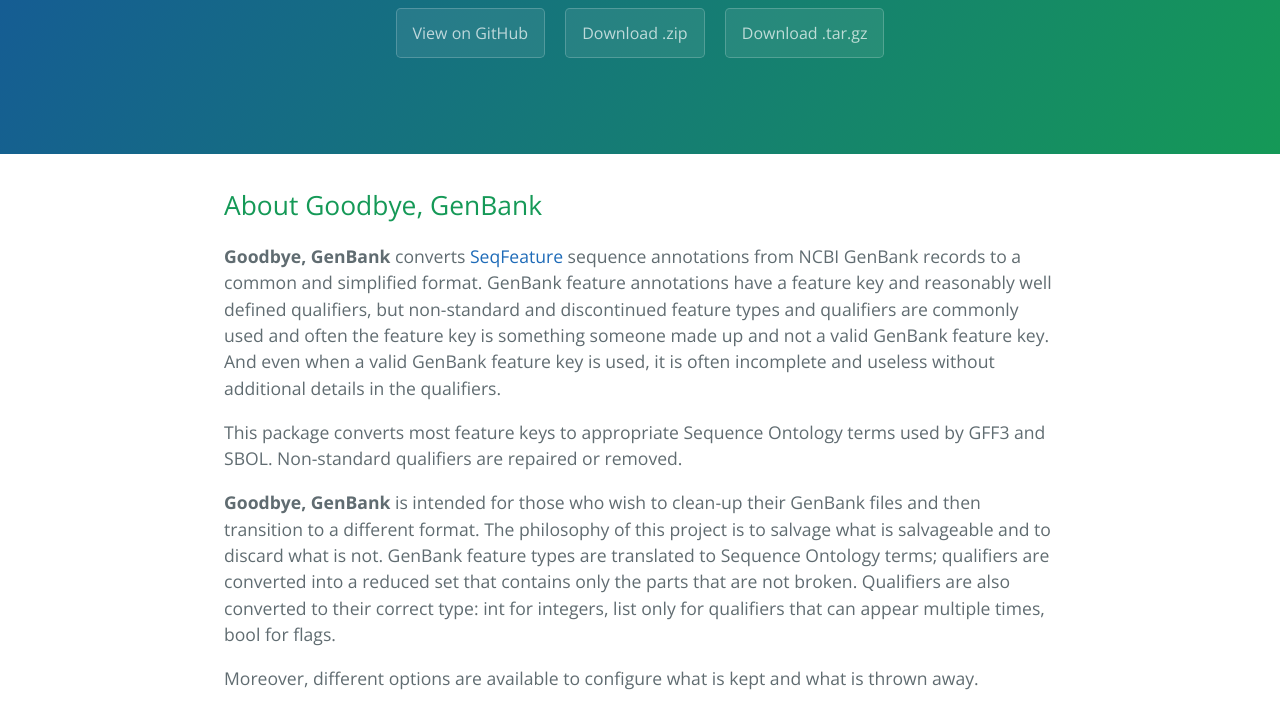
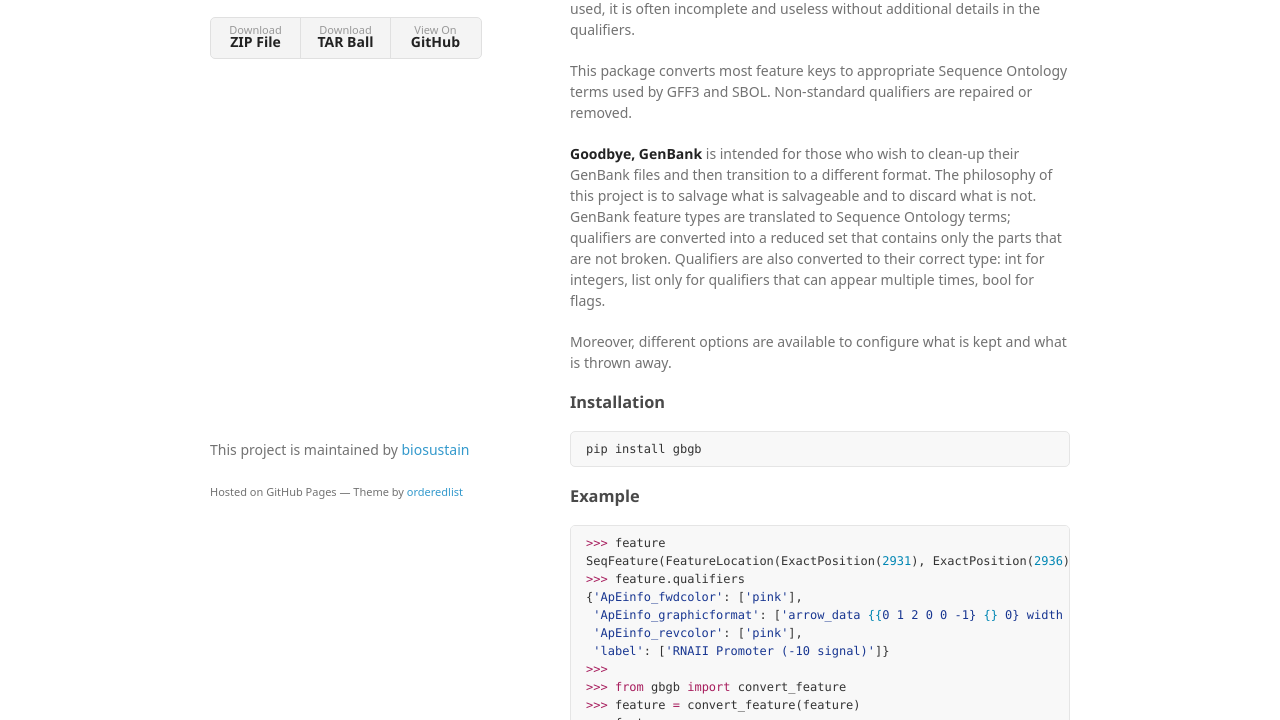
Before and after one commit to biosustain/goodbye-genbank, a plain HTML site: page index.html in a window 1280 px wide. Shown: the part 229-949 px from the top of the page. Drawn offline with nearby package versions, Linux system fonts and the light colour scheme; a web font is replaced by a local one.

Commit message:
Create gh-pages branch via GitHub

```diff
--- a/index.html
+++ b/index.html
@@ -1,25 +1,34 @@
-<!DOCTYPE html>
-<html lang="en-us">
+<!doctype html>
+<html>
   <head>
-    <meta charset="UTF-8">
+    <meta charset="utf-8">
+    <meta http-equiv="X-UA-Compatible" content="chrome=1">
     <title>Goodbye-Genbank by biosustain</title>
-    <meta name="viewport" content="width=device-width, initial-scale=1">
-    <link rel="stylesheet" type="text/css" href="stylesheets/normalize.css" media="screen">
-    <link href='https://fonts.googleapis.com/css?family=Open+Sans:400,700' rel='stylesheet' type='text/css'>
-    <link rel="stylesheet" type="text/css" href="stylesheets/stylesheet.css" media="screen">
-    <link rel="stylesheet" type="text/css" href="stylesheets/github-light.css" media="screen">
+
+    <link rel="stylesheet" href="stylesheets/styles.css">
+    <link rel="stylesheet" href="stylesheets/github-light.css">
+    <meta name="viewport" content="width=device-width">
+    <!--[if lt IE 9]>
+    <script src="//html5shiv.googlecode.com/svn/trunk/html5.js"></script>
+    <![endif]-->
   </head>
   <body>
-    <section class="page-header">
-      <h1 class="project-name">Goodbye-Genbank</h1>
-      <h2 class="project-tagline">A Python package for Biopython that gives feature annotations from GenBank records a new and better life</h2>
-      <a href="https://github.com/biosustain/goodbye-genbank" class="btn">View on GitHub</a>
-      <a href="https://github.com/biosustain/goodbye-genbank/zipball/master" class="btn">Download .zip</a>
-      <a href="https://github.com/biosustain/goodbye-genbank/tarball/master" class="btn">Download .tar.gz</a>
-    </section>
+    <div class="wrapper">
+      <header>
+        <h1>Goodbye-Genbank</h1>
+        <p>A Python package for Biopython that gives feature annotations from GenBank records a new and better life</p>
 
-    <section class="main-content">
-      <h2>
+        <p class="view"><a href="https://github.com/biosustain/goodbye-genbank">View the Project on GitHub <small>biosustain/goodbye-genbank</small></a></p>
+
+
+        <ul>
+          <li><a href="https://github.com/biosustain/goodbye-genbank/zipball/master">Download <strong>ZIP File</strong></a></li>
+          <li><a href="https://github.com/biosustain/goodbye-genbank/tarball/master">Download <strong>TAR Ball</strong></a></li>
+          <li><a href="https://github.com/biosustain/goodbye-genbank">View On <strong>GitHub</strong></a></li>
+        </ul>
+      </header>
+      <section>
+        <h2>
 <a id="about-goodbye-genbank" class="anchor" href="#about-goodbye-genbank" aria-hidden="true"><span aria-hidden="true" class="octicon octicon-link"></span></a>About Goodbye, GenBank</h2>
 
 <p><strong>Goodbye, GenBank</strong> converts <a href="http://biopython.org/DIST/docs/api/Bio.SeqFeature.SeqFeature-class.html">SeqFeature</a> sequence annotations from NCBI GenBank records to a common and simplified format. GenBank feature annotations have a feature key and reasonably well defined qualifiers, but non-standard and discontinued feature types and qualifiers are commonly used and often the feature key is something someone made up and not a valid GenBank feature key. And even when a valid GenBank feature key is used, it is often incomplete and useless without additional details in the qualifiers.</p>
@@ -212,15 +221,13 @@ qualifier.</p>
 <a id="support-or-contact" class="anchor" href="#support-or-contact" aria-hidden="true"><span aria-hidden="true" class="octicon octicon-link"></span></a>Support or Contact</h3>
 
 <p>If you have any questions or suggestions or if you have found a unique new specimen of GenBank files that you would like to convert, please open an issue.</p>
-
-      <footer class="site-footer">
-        <span class="site-footer-owner"><a href="https://github.com/biosustain/goodbye-genbank">Goodbye-Genbank</a> is maintained by <a href="https://github.com/biosustain">biosustain</a>.</span>
-
-        <span class="site-footer-credits">This page was generated by <a href="https://pages.github.com">GitHub Pages</a> using the <a href="https://github.com/jasonlong/cayman-theme">Cayman theme</a> by <a href="https://twitter.com/jasonlong">Jason Long</a>.</span>
+      </section>
+      <footer>
+        <p>This project is maintained by <a href="https://github.com/biosustain">biosustain</a></p>
+        <p><small>Hosted on GitHub Pages &mdash; Theme by <a href="https://github.com/orderedlist">orderedlist</a></small></p>
       </footer>
-
-    </section>
-
+    </div>
+    <script src="javascripts/scale.fix.js"></script>
 
   </body>
 </html>
--- /dev/null
+++ b/javascripts/scale.fix.js
@@ -0,0 +1,17 @@
+var metas = document.getElementsByTagName('meta');
+var i;
+if (navigator.userAgent.match(/iPhone/i)) {
+  for (i=0; i<metas.length; i++) {
+    if (metas[i].name == "viewport") {
+      metas[i].content = "width=device-width, minimum-scale=1.0, maximum-scale=1.0";
+    }
+  }
+  document.addEventListener("gesturestart", gestureStart, false);
+}
+function gestureStart() {
+  for (i=0; i<metas.length; i++) {
+    if (metas[i].name == "viewport") {
+      metas[i].content = "width=device-width, minimum-scale=0.25, maximum-scale=1.6";
+    }
+  }
+}
--- /dev/null
+++ b/stylesheets/styles.css
@@ -0,0 +1,324 @@
+@font-face {
+  font-family: 'Noto Sans';
+  font-weight: 400;
+  font-style: normal;
+  src: url('../fonts/Noto-Sans-regular/Noto-Sans-regular.eot');
+  src: url('../fonts/Noto-Sans-regular/Noto-Sans-regular.eot?#iefix') format('embedded-opentype'),
+       local('Noto Sans'),
+       local('Noto-Sans-regular'),
+       url('../fonts/Noto-Sans-regular/Noto-Sans-regular.woff2') format('woff2'),
+       url('../fonts/Noto-Sans-regular/Noto-Sans-regular.woff') format('woff'),
+       url('../fonts/Noto-Sans-regular/Noto-Sans-regular.ttf') format('truetype'),
+       url('../fonts/Noto-Sans-regular/Noto-Sans-regular.svg#NotoSans') format('svg');
+}
+
+@font-face {
+  font-family: 'Noto Sans';
+  font-weight: 700;
+  font-style: normal;
+  src: url('../fonts/Noto-Sans-700/Noto-Sans-700.eot');
+  src: url('../fonts/Noto-Sans-700/Noto-Sans-700.eot?#iefix') format('embedded-opentype'),
+       local('Noto Sans Bold'),
+       local('Noto-Sans-700'),
+       url('../fonts/Noto-Sans-700/Noto-Sans-700.woff2') format('woff2'),
+       url('../fonts/Noto-Sans-700/Noto-Sans-700.woff') format('woff'),
+       url('../fonts/Noto-Sans-700/Noto-Sans-700.ttf') format('truetype'),
+       url('../fonts/Noto-Sans-700/Noto-Sans-700.svg#NotoSans') format('svg');
+}
+
+@font-face {
+  font-family: 'Noto Sans';
+  font-weight: 400;
+  font-style: italic;
+  src: url('../fonts/Noto-Sans-italic/Noto-Sans-italic.eot');
+  src: url('../fonts/Noto-Sans-italic/Noto-Sans-italic.eot?#iefix') format('embedded-opentype'),
+       local('Noto Sans Italic'),
+       local('Noto-Sans-italic'),
+       url('../fonts/Noto-Sans-italic/Noto-Sans-italic.woff2') format('woff2'),
+       url('../fonts/Noto-Sans-italic/Noto-Sans-italic.woff') format('woff'),
+       url('../fonts/Noto-Sans-italic/Noto-Sans-italic.ttf') format('truetype'),
+       url('../fonts/Noto-Sans-italic/Noto-Sans-italic.svg#NotoSans') format('svg');
+}
+
+@font-face {
+  font-family: 'Noto Sans';
+  font-weight: 700;
+  font-style: italic;
+  src: url('../fonts/Noto-Sans-700italic/Noto-Sans-700italic.eot');
+  src: url('../fonts/Noto-Sans-700italic/Noto-Sans-700italic.eot?#iefix') format('embedded-opentype'),
+       local('Noto Sans Bold Italic'),
+       local('Noto-Sans-700italic'),
+       url('../fonts/Noto-Sans-700italic/Noto-Sans-700italic.woff2') format('woff2'),
+       url('../fonts/Noto-Sans-700italic/Noto-Sans-700italic.woff') format('woff'),
+       url('../fonts/Noto-Sans-700italic/Noto-Sans-700italic.ttf') format('truetype'),
+       url('../fonts/Noto-Sans-700italic/Noto-Sans-700italic.svg#NotoSans') format('svg');
+}
+
+body {
+  background-color: #fff;
+  padding:50px;
+  font: 14px/1.5 "Noto Sans", "Helvetica Neue", Helvetica, Arial, sans-serif;
+  color:#727272;
+  font-weight:400;
+}
+
+h1, h2, h3, h4, h5, h6 {
+  color:#222;
+  margin:0 0 20px;
+}
+
+p, ul, ol, table, pre, dl {
+  margin:0 0 20px;
+}
+
+h1, h2, h3 {
+  line-height:1.1;
+}
+
+h1 {
+  font-size:28px;
+}
+
+h2 {
+  color:#393939;
+}
+
+h3, h4, h5, h6 {
+  color:#494949;
+}
+
+a {
+  color:#39c;
+  text-decoration:none;
+}
+
+a:hover {
+  color:#069;
+}
+
+a small {
+  font-size:11px;
+  color:#777;
+  margin-top:-0.3em;
+  display:block;
+}
+
+a:hover small {
+  color:#777;
+}
+
+.wrapper {
+  width:860px;
+  margin:0 auto;
+}
+
+blockquote {
+  border-left:1px solid #e5e5e5;
+  margin:0;
+  padding:0 0 0 20px;
+  font-style:italic;
+}
+
+code, pre {
+  font-family:Monaco, Bitstream Vera Sans Mono, Lucida Console, Terminal, Consolas, Liberation Mono, DejaVu Sans Mono, Courier New, monospace;
+  color:#333;
+  font-size:12px;
+}
+
+pre {
+  padding:8px 15px;
+  background: #f8f8f8;
+  border-radius:5px;
+  border:1px solid #e5e5e5;
+  overflow-x: auto;
+}
+
+table {
+  width:100%;
+  border-collapse:collapse;
+}
+
+th, td {
+  text-align:left;
+  padding:5px 10px;
+  border-bottom:1px solid #e5e5e5;
+}
+
+dt {
+  color:#444;
+  font-weight:700;
+}
+
+th {
+  color:#444;
+}
+
+img {
+  max-width:100%;
+}
+
+header {
+  width:270px;
+  float:left;
+  position:fixed;
+  -webkit-font-smoothing:subpixel-antialiased;
+}
+
+header ul {
+  list-style:none;
+  height:40px;
+  padding:0;
+  background: #f4f4f4;
+  border-radius:5px;
+  border:1px solid #e0e0e0;
+  width:270px;
+}
+
+header li {
+  width:89px;
+  float:left;
+  border-right:1px solid #e0e0e0;
+  height:40px;
+}
+
+header li:first-child a {
+  border-radius:5px 0 0 5px;
+}
+
+header li:last-child a {
+  border-radius:0 5px 5px 0;
+}
+
+header ul a {
+  line-height:1;
+  font-size:11px;
+  color:#999;
+  display:block;
+  text-align:center;
+  padding-top:6px;
+  height:34px;
+}
+
+header ul a:hover {
+  color:#999;
+}
+
+header ul a:active {
+  background-color:#f0f0f0;
+}
+
+strong {
+  color:#222;
+  font-weight:700;
+}
+
+header ul li + li + li {
+  border-right:none;
+  width:89px;
+}
+
+header ul a strong {
+  font-size:14px;
+  display:block;
+  color:#222;
+}
+
+section {
+  width:500px;
+  float:right;
+  padding-bottom:50px;
+}
+
+small {
+  font-size:11px;
+}
+
+hr {
+  border:0;
+  background:#e5e5e5;
+  height:1px;
+  margin:0 0 20px;
+}
+
+footer {
+  width:270px;
+  float:left;
+  position:fixed;
+  bottom:50px;
+  -webkit-font-smoothing:subpixel-antialiased;
+}
+
+@media print, screen and (max-width: 960px) {
+
+  div.wrapper {
+    width:auto;
+    margin:0;
+  }
+
+  header, section, footer {
+    float:none;
+    position:static;
+    width:auto;
+  }
+
+  header {
+    padding-right:320px;
+  }
+
+  section {
+    border:1px solid #e5e5e5;
+    border-width:1px 0;
+    padding:20px 0;
+    margin:0 0 20px;
+  }
+
+  header a small {
+    display:inline;
+  }
+
+  header ul {
+    position:absolute;
+    right:50px;
+    top:52px;
+  }
+}
+
+@media print, screen and (max-width: 720px) {
+  body {
+    word-wrap:break-word;
+  }
+
+  header {
+    padding:0;
+  }
+
+  header ul, header p.view {
+    position:static;
+  }
+
+  pre, code {
+    word-wrap:normal;
+  }
+}
+
+@media print, screen and (max-width: 480px) {
+  body {
+    padding:15px;
+  }
+
+  header ul {
+    width:99%;
+  }
+
+  header li, header ul li + li + li {
+    width:33%;
+  }
+}
+
+@media print {
+  body {
+    padding:0.4in;
+    font-size:12pt;
+    color:#444;
+  }
+}
```
